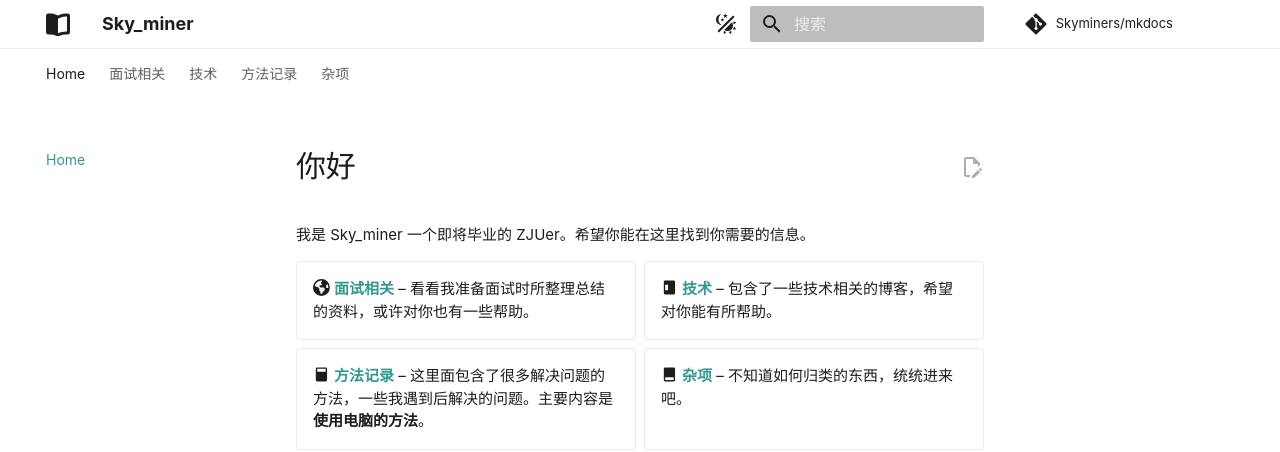
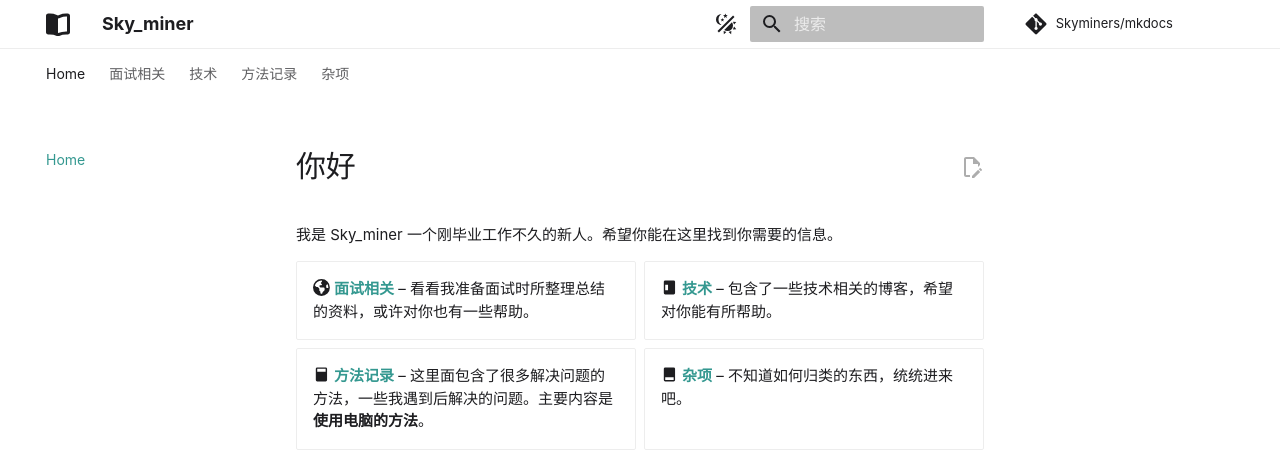
Before and after one commit to Skyminers/mkdocs, an MkDocs documentation site: the page built from docs/index.md, in a window 1280 px wide. Shown: the top 452 px of the page. Built offline with MkDocs 1.6.1 and Material for MkDocs 9.7.7, drawn with Linux system fonts in a browser that asks for light colours; comment, search, counter and statistics services are not loaded.

Commit message:
upd: 毕业啦

```diff
--- a/docs/index.md
+++ b/docs/index.md
@@ -2,7 +2,7 @@
 
 # 你好
 
-我是 Sky_miner 一个即将毕业的 ZJUer。希望你能在这里找到你需要的信息。
+我是 Sky_miner 一个刚毕业工作不久的新人。希望你能在这里找到你需要的信息。
 
 <div class="grid cards" markdown>
 
```
